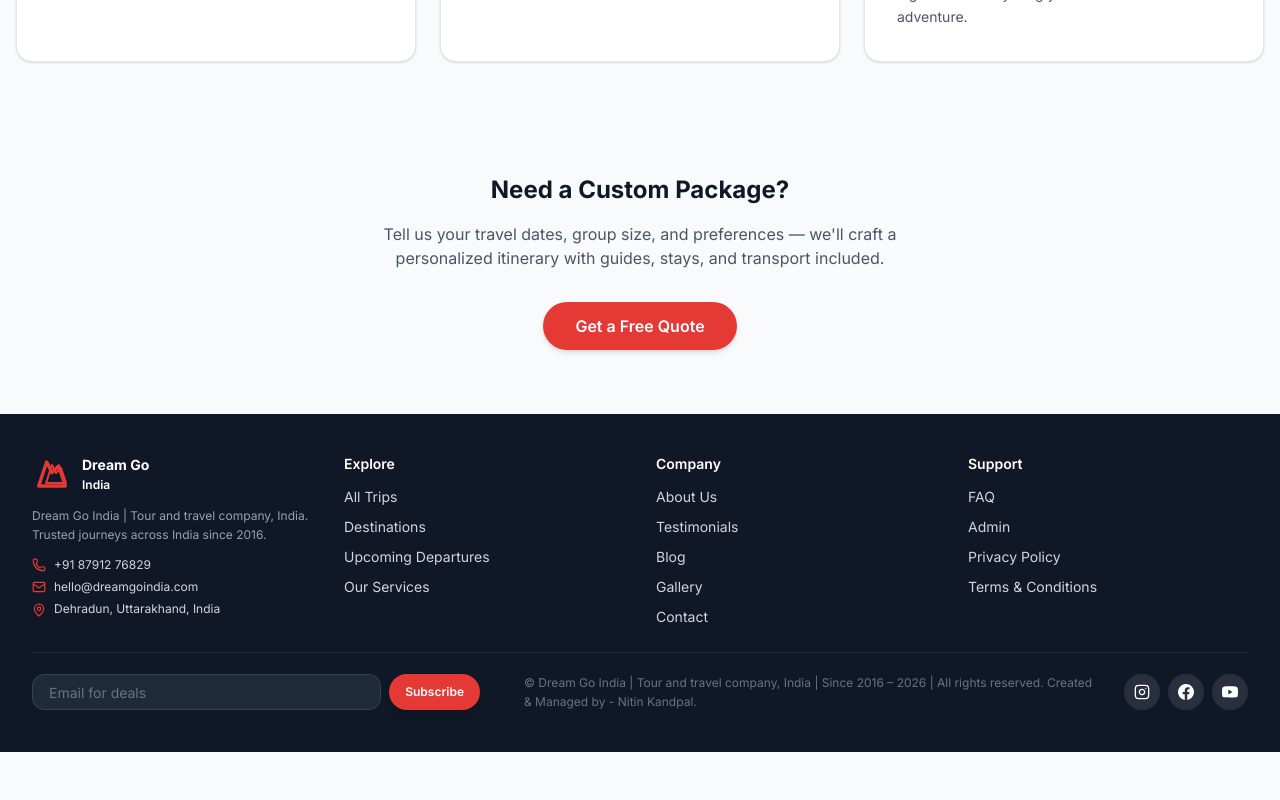
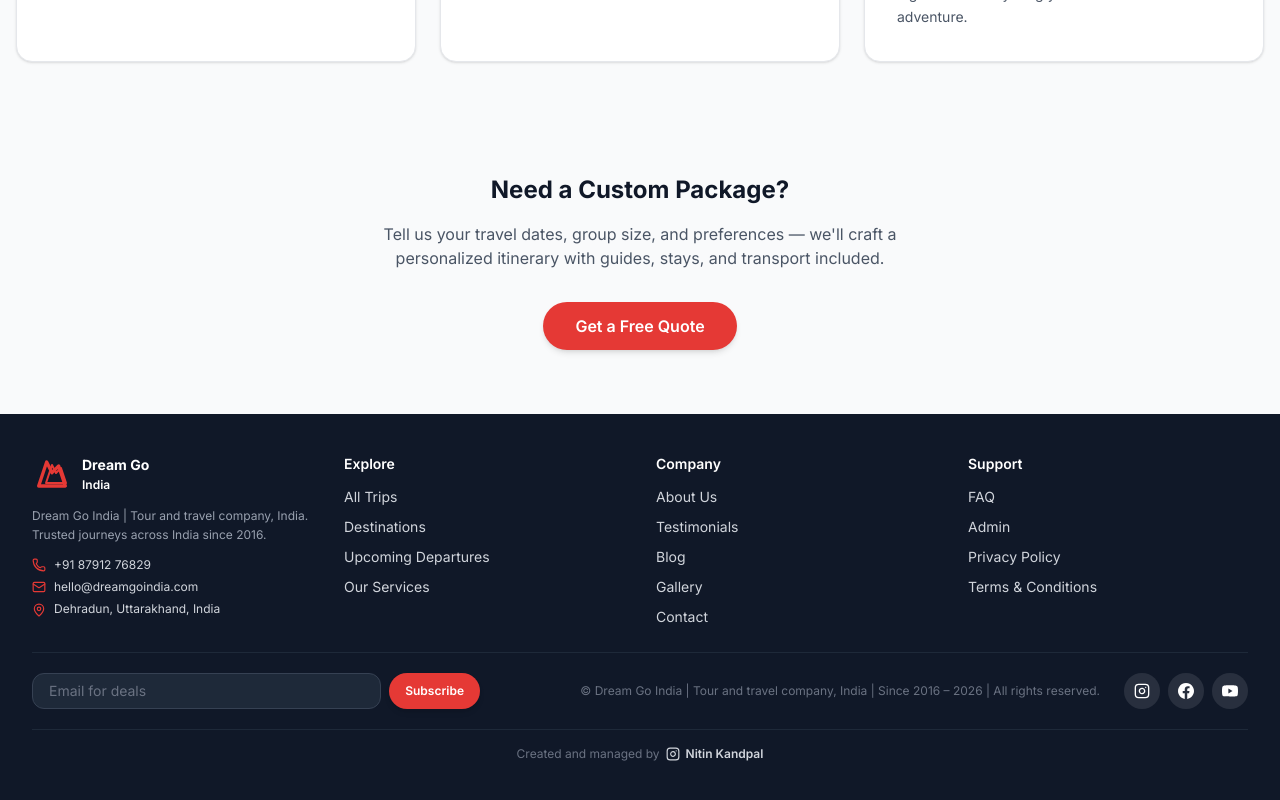
Before and after one commit to nitin122n/Dreamgoindia-, a React (Vite) app: page /services in a window 1280 px wide. Shown: the part 1093-1893 px from the top of the page. Before the commit the page ends 1845 px from the top, so only its background shows below. Built offline with nearby package versions, Linux system fonts and the light colour scheme; no server answers; the database is empty.

Commit message:
feat: add creator credit with Instagram link to footer

```diff
--- a/src/components/layout/Footer.tsx
+++ b/src/components/layout/Footer.tsx
@@ -112,7 +112,6 @@ export function Footer() {
             <p className="max-w-xl text-xs leading-relaxed text-gray-500">
               © {settings.site_name || "Dream Go India"} | Tour and travel company, India | Since
               2016 – {new Date().getFullYear()} | All rights reserved.
-              Created & Managed by - Nitin Kandpal.
             </p>
             <div className="flex gap-2">
               {(
@@ -140,6 +139,21 @@ export function Footer() {
             </div>
           </div>
         </div>
+
+        <div className="mt-5 border-t border-gray-800 pt-4 text-center">
+          <p className="flex flex-wrap items-center justify-center gap-1.5 text-xs text-gray-500">
+            Created and managed by
+            <a
+              href="https://www.instagram.com/ntn_kandpal_07/"
+              target="_blank"
+              rel="noopener noreferrer"
+              className="relative z-10 inline-flex items-center gap-1.5 font-semibold text-gray-300 transition hover:text-primary"
+            >
+              <InstagramIcon className="h-3.5 w-3.5" />
+              Nitin Kandpal
+            </a>
+          </p>
+        </div>
       </div>
     </footer>
   );
```
